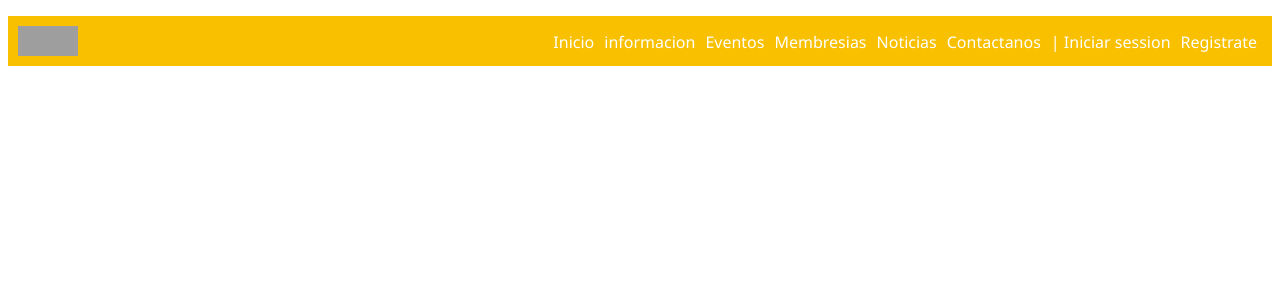
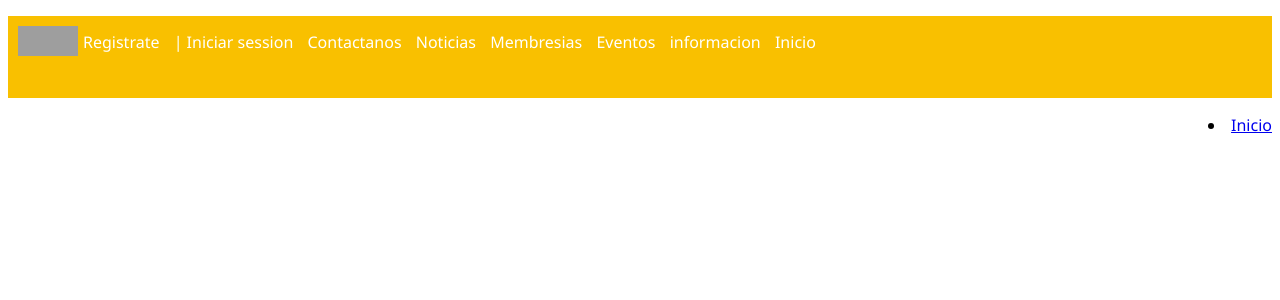
Before and after one commit to MrRomo/IEEESourcePage, a PHP site: page / in a window 1280 px wide. Shown: the top 300 px of the page. Run offline with PHP 8.4, Linux system fonts and the light colour scheme; grey boxes are pictures that could not be loaded.

Commit message:
Update index.php

```diff
--- a/IEEE/index.php
+++ b/IEEE/index.php
@@ -13,13 +13,13 @@
 
 <ul class="nav">
 	<li id="logo1"><img src="https://upload.wikimedia.org/wikipedia/en/thumb/2/21/IEEE_logo.svg/1200px-IEEE_logo.svg.png" width="60px" height="30px"></li>
-	<li id="menu"><a href="#">Registrate</a></li>
-	<li id="menu"><a href="#">| Iniciar session</a></li>
-	<li id="menu"><a href="#">Contactanos</a></li>
-    <li id="menu"><a href="#">Noticias</a></li>
-    <li id="menu"><a href="#">Membresias</a></li>
+	<li class="menu"><a href="#">Registrate</a></li>
+	<li class="menu"><a href="#">| Iniciar session</a></li>
+	<li class="menu"><a href="#">Contactanos</a></li>
+    <li class="menu"><a href="#">Noticias</a></li>
+    <li class="menu"><a href="#">Membresias</a></li>
 
-    <li id="menu">
+    <li class="menu">
         <a href="#">Eventos</a>
         <ul>
             <li ><a href="#" style="color:blue;">Cursos</a></li>
@@ -28,7 +28,7 @@
             <li><a href="#" style="color:blue;">Meetups</a></li>
         </ul>
     </li>
-        <li id="menu">
+        <li class="menu">
         <a href="#">informacion</a>
         <ul>
         	<li><a href="#" style="color:blue;">Vision</a></li><br>
@@ -37,6 +37,20 @@
             <li><a href="#" style="color:blue;">Organigrama</a></li>
         </ul>
     </li>
+     <li class="menu"><a href="#">Inicio</a></li>
+
+
+
+</ul>
+
+        </nav>
+   </div>
+</header><!-- /header -->
+
+<body>
+
+</body>
+</html>
      <li id="menu"><a href="#">Inicio</a></li>
 
 
```
